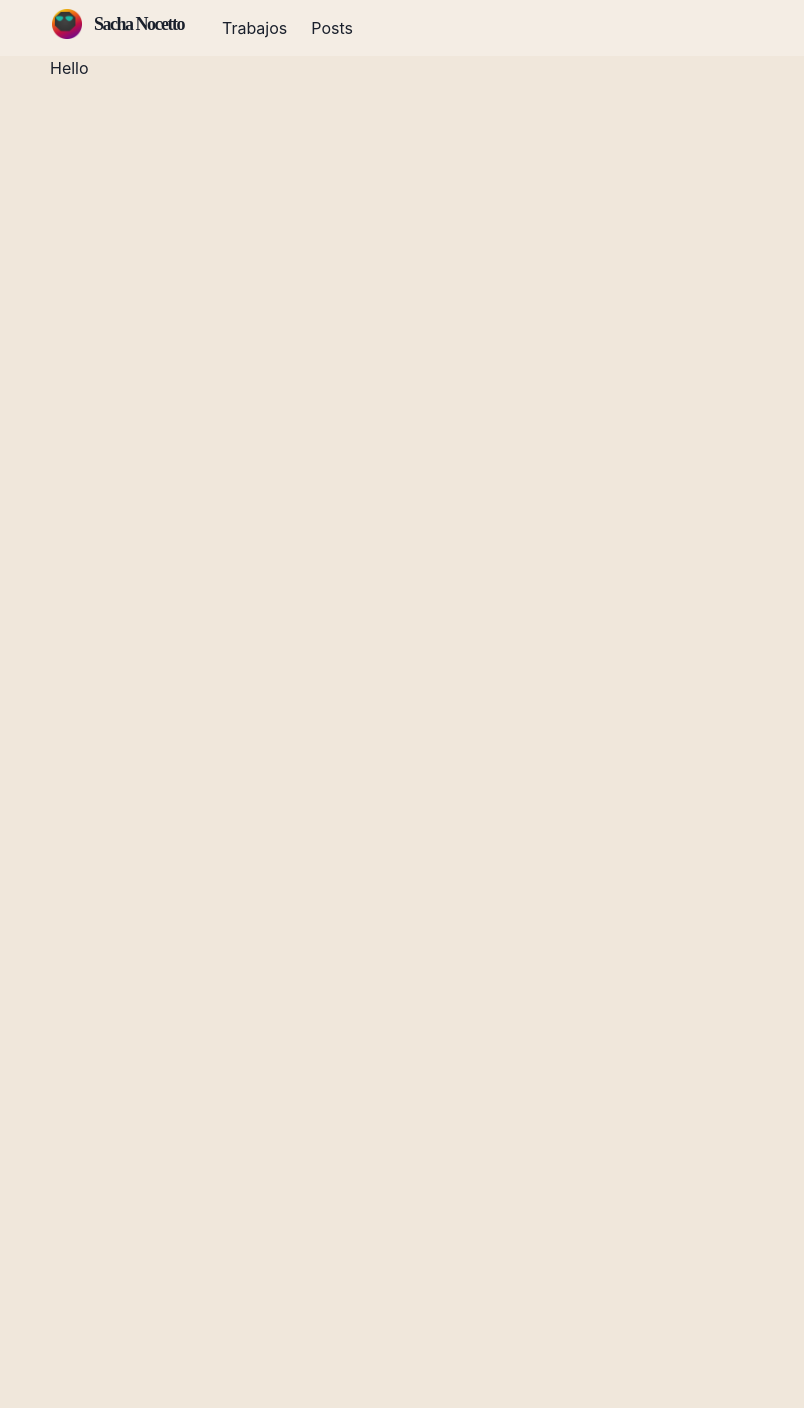
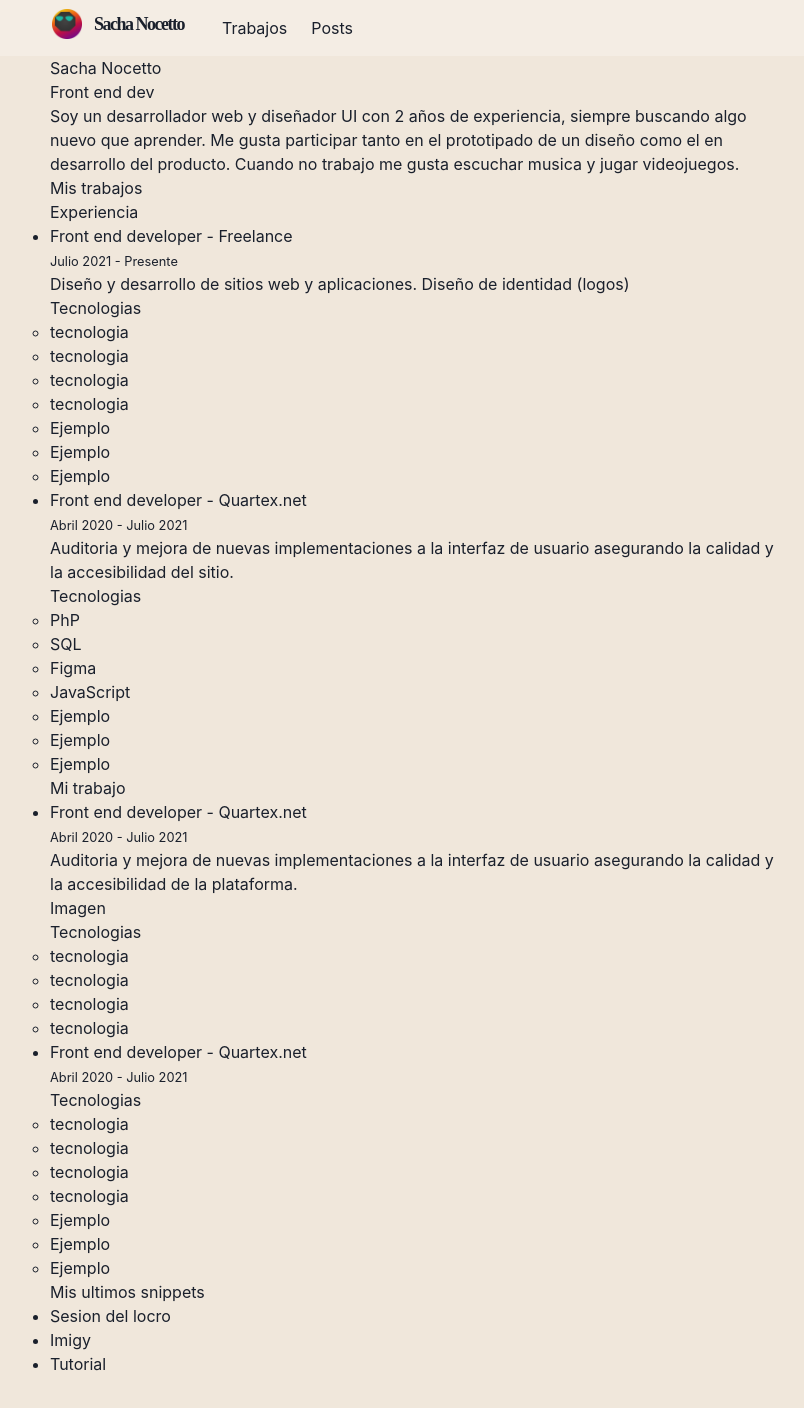
Before and after one commit to lorddesert/my-portfolio, a Next.js app: page / in a window 1280 px wide. Shown: the whole page, without its empty margins (222-1026 px from the left). Before the commit the page ends 800 px from the top, so only its background shows below. Built offline with nearby package versions, Linux system fonts and the light colour scheme.

Commit message:
add info

```diff
--- a/pages/index.js
+++ b/pages/index.js
@@ -1,7 +1,123 @@
 
 
 const Page = () => {
-    return <div>Hello</div>
+    return <>
+    <section className="bio">
+        <hgroup>
+            <h1>Sacha Nocetto</h1>
+            <h2>Front end dev</h2>
+        </hgroup>
+
+        <p>Soy un desarrollador web y diseñador UI con 2 años de experiencia, siempre buscando algo nuevo que aprender. Me gusta participar tanto en el prototipado de un diseño como el en desarrollo del producto. Cuando no trabajo me gusta escuchar musica y jugar videojuegos.</p>
+        <button>Mis trabajos</button>
+    </section>
+
+
+    <section>
+        <h2>Experiencia</h2>
+        <ul>
+            <li>
+                <h3>Front end developer - Freelance</h3>
+                <small>Julio 2021 - Presente</small>
+                <p>Diseño y desarrollo de sitios web y aplicaciones. Diseño de identidad (logos) </p>
+                <h4>Tecnologias</h4>
+                <ul>
+                    <li>tecnologia</li>
+                    <li>tecnologia</li>
+                    <li>tecnologia</li>
+                    <li>tecnologia</li>
+                </ul>
+
+                <ul>
+                    <li>
+                        <span>Ejemplo</span>
+                    </li>
+                    <li>
+                        <span>Ejemplo</span>
+                    </li>
+                    <li>
+                        <span>Ejemplo</span>
+                    </li>
+                </ul>
+
+            </li>
+            <li>
+                <h3>Front end developer - Quartex.net</h3>
+                <small>Abril 2020 - Julio 2021</small>
+                <p>Auditoria y mejora de nuevas implementaciones a la interfaz de usuario asegurando la calidad y la accesibilidad del sitio. </p>
+                <h4>Tecnologias</h4>
+                <ul>
+                    <li>PhP</li>
+                    <li>SQL</li>
+                    <li>Figma</li>
+                    <li>JavaScript</li>
+                </ul>
+                <ul>
+                    <li>
+                        <span>Ejemplo</span>
+                    </li>
+                    <li>
+                        <span>Ejemplo</span>
+                    </li>
+                    <li>
+                        <span>Ejemplo</span>
+                    </li>
+                </ul>
+            </li>
+        </ul>
+    </section>
+
+    <section>
+        <h2>Mi trabajo</h2>
+        <ul>
+            <li>
+                <h3>Front end developer - Quartex.net</h3>
+                <small>Abril 2020 - Julio 2021</small>
+                <p>Auditoria y mejora de nuevas implementaciones a la interfaz de usuario asegurando la calidad y la accesibilidad de la plataforma. </p>
+                <span>Imagen</span>
+                <h4>Tecnologias</h4>
+                <ul>
+                    <li>tecnologia</li>
+                    <li>tecnologia</li>
+                    <li>tecnologia</li>
+                    <li>tecnologia</li>
+                </ul>
+            </li>
+            <li>
+                <h3>Front end developer - Quartex.net</h3>
+                <small>Abril 2020 - Julio 2021</small>
+                <h4>Tecnologias</h4>
+                <ul>
+                    <li>tecnologia</li>
+                    <li>tecnologia</li>
+                    <li>tecnologia</li>
+                    <li>tecnologia</li>
+                </ul>
+                <ul>
+                    <li>
+                        <span>Ejemplo</span>
+                    </li>
+                    <li>
+                        <span>Ejemplo</span>
+                    </li>
+                    <li>
+                        <span>Ejemplo</span>
+                    </li>
+                </ul>
+            </li>
+        </ul>
+    </section>
+
+    {/* Cuando ponerlo? */}
+    <section className="snippets">
+        <h2>Mis ultimos snippets</h2>
+        <ul>
+            <li><a href="github.com/lorddeser/imigy">Sesion del locro</a></li>
+            <li><a href="github.com/lorddeser/imigy">Imigy</a></li>
+            <li><a href="google.com">Tutorial</a></li>
+        </ul>
+    </section>
+    </>
 }
 
 export default Page
```
